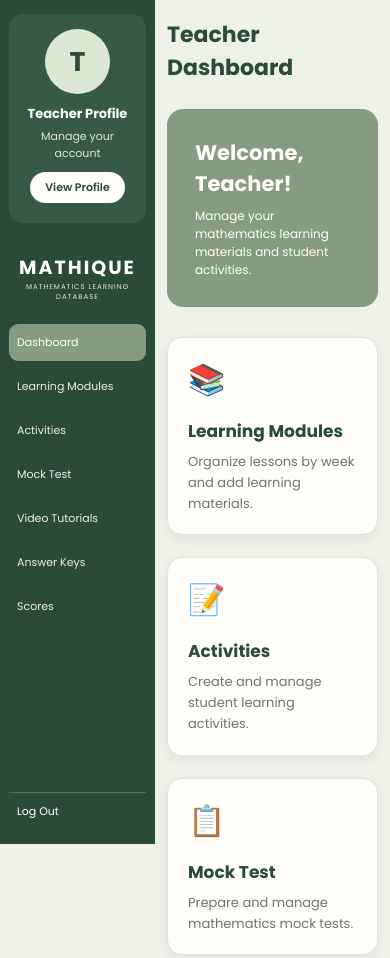
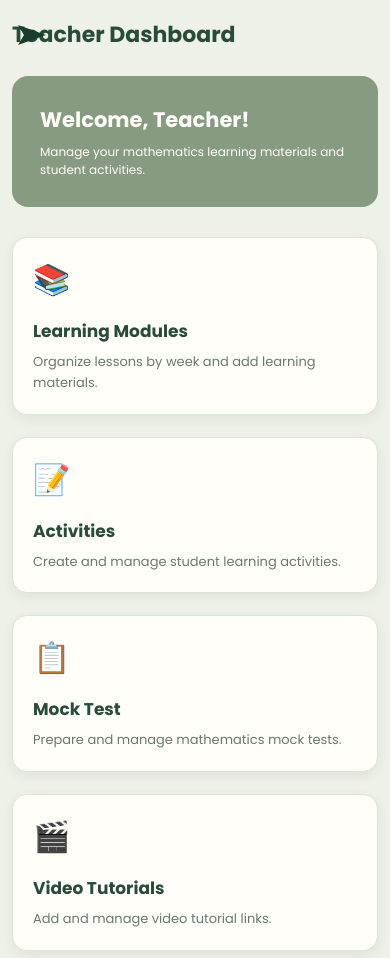
Before and after one commit to farabaseo1-rgb/MATHIQUE, a plain HTML site: page teacher/dashboard.html in a window 390 px wide. Shown: the top 958 px of the page. Drawn offline with Linux system fonts and the light colour scheme.

Commit message:
Add teacher sidebar toggle arrow

```diff
--- a/assets/css/teacher_dashboard.css
+++ b/assets/css/teacher_dashboard.css
@@ -281,3 +281,86 @@ footer {
         padding: 20px;
     }
 }
+
+/* SIDEBAR ARROW TOGGLE */
+
+.sidebar {
+    transition: transform 0.3s ease;
+    z-index: 1000;
+}
+
+.sidebar-toggle {
+    position: fixed;
+    top: 25px;
+    left: 260px;
+    z-index: 1100;
+    width: 40px;
+    height: 40px;
+    display: flex;
+    align-items: center;
+    justify-content: center;
+    background: transparent;
+    border: none;
+    cursor: pointer;
+    transition: left 0.3s ease;
+}
+
+#toggleArrow {
+    display: inline-flex;
+    align-items: center;
+    justify-content: center;
+    transition: transform 0.2s ease;
+}
+
+#toggleArrow svg {
+    width: 32px;
+    height: 24px;
+    display: block;
+}
+
+/* DESKTOP COLLAPSED SIDEBAR */
+
+body.sidebar-collapsed .sidebar {
+    transform: translateX(-100%);
+}
+
+body.sidebar-collapsed .main-content {
+    margin-left: 0;
+    width: 100%;
+}
+
+body.sidebar-collapsed .sidebar-toggle {
+    left: 12px;
+}
+
+/* MOBILE SIDEBAR */
+
+@media (max-width: 700px) {
+    .sidebar {
+        transform: translateX(-100%);
+    }
+
+    .sidebar.mobile-open {
+        transform: translateX(0);
+    }
+
+    .main-content {
+        margin-left: 0;
+        width: 100%;
+    }
+
+    .sidebar-toggle {
+        left: 12px;
+        top: 15px;
+    }
+
+    body:not(.sidebar-collapsed) .sidebar-toggle {
+        left: 210px;
+    }
+}
+
+@media (max-width: 480px) {
+    body:not(.sidebar-collapsed) .sidebar-toggle {
+        left: 155px;
+    }
+}
--- a/teacher/dashboard.html
+++ b/teacher/dashboard.html
@@ -13,7 +13,7 @@
 <body>
 
     <!-- FIXED SIDEBAR -->
-    <aside class="sidebar">
+    <aside class="sidebar" id="sidebar">
 
         <!-- TEACHER PROFILE -->
         <div class="teacher-profile">
@@ -43,7 +43,16 @@
         <a href="../index.html" class="logout">Log Out</a>
 
     </aside>
-
+<button class="sidebar-toggle" id="sidebarToggle"
+        type="button" aria-label="Toggle sidebar"
+                aria-expanded="true">
+                    <span id="toggleArrow">
+                            <svg viewBox="0 0 32 24" xmlns="http://www.w3.org/2000/svg">
+                                        <path d="M2 2 L30 12 L2 22 L8 12 Z"
+                                                          fill="#173D2D"/>
+                                                                  </svg>
+                                                                      </span>
+                                                                      </button>
     <!-- MAIN CONTENT -->
     <main class="main-content">
 
@@ -101,6 +110,40 @@
         </footer>
 
     </main>
+<script>
+const sidebar = document.getElementById("sidebar");
+const toggle = document.getElementById("sidebarToggle");
+const arrow = document.getElementById("toggleArrow");
 
+function updateSidebar() {
+    const isMobile = window.innerWidth <= 700;
+    const isCollapsed = document.body.classList.contains("sidebar-collapsed");
+
+    if (isMobile) {
+        sidebar.classList.toggle("mobile-open", !isCollapsed);
+    } else {
+        sidebar.classList.toggle("collapsed", isCollapsed);
+    }
+
+    arrow.style.transform = isCollapsed
+        ? "scaleX(1)"
+        : "scaleX(-1)";
+
+    toggle.setAttribute("aria-expanded", String(!isCollapsed));
+}
+
+toggle.addEventListener("click", function () {
+    document.body.classList.toggle("sidebar-collapsed");
+    updateSidebar();
+});
+
+window.addEventListener("resize", updateSidebar);
+
+if (window.innerWidth <= 700) {
+    document.body.classList.add("sidebar-collapsed");
+}
+
+updateSidebar();
+</script>
 </body>
 </html>
```
